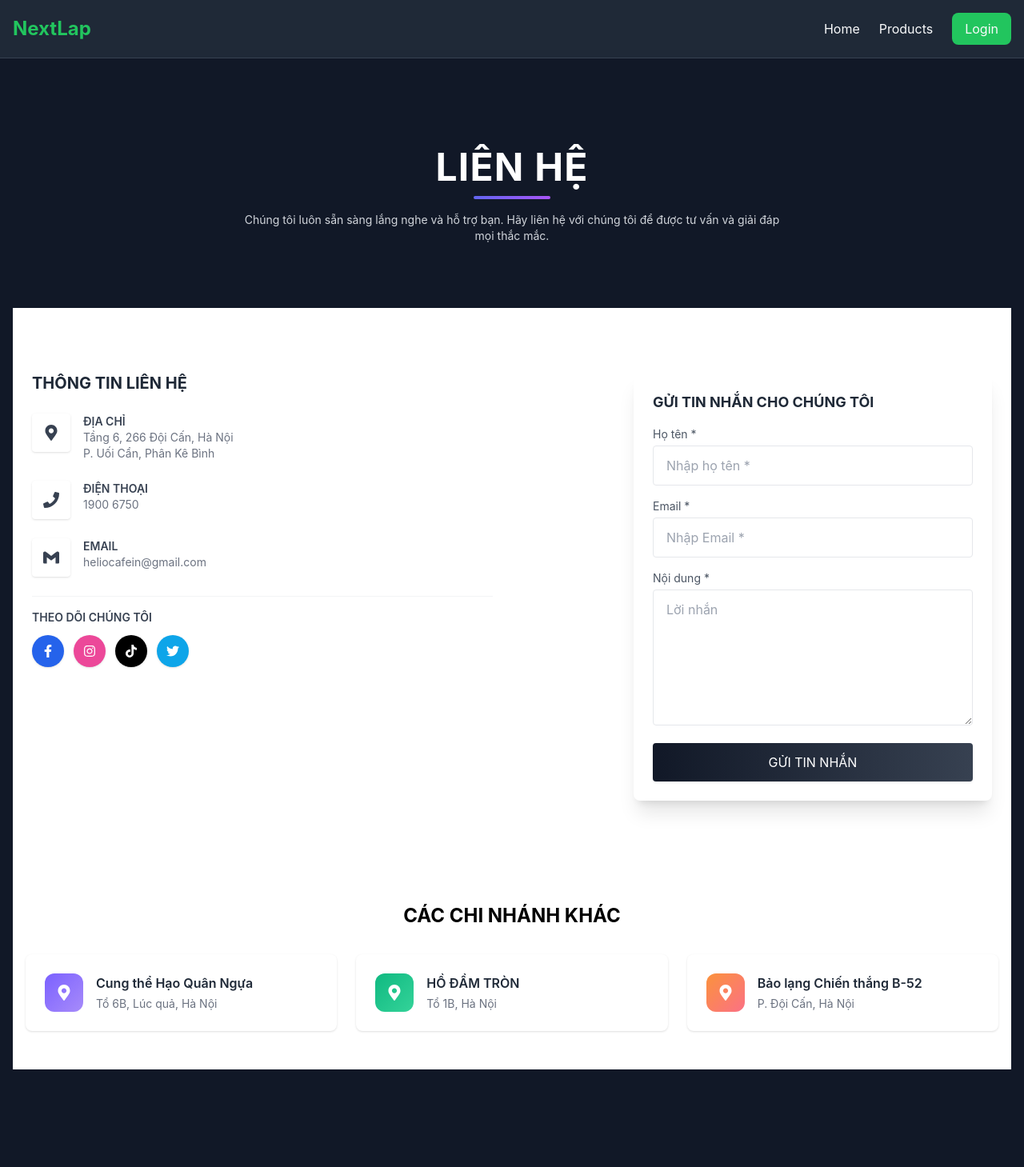
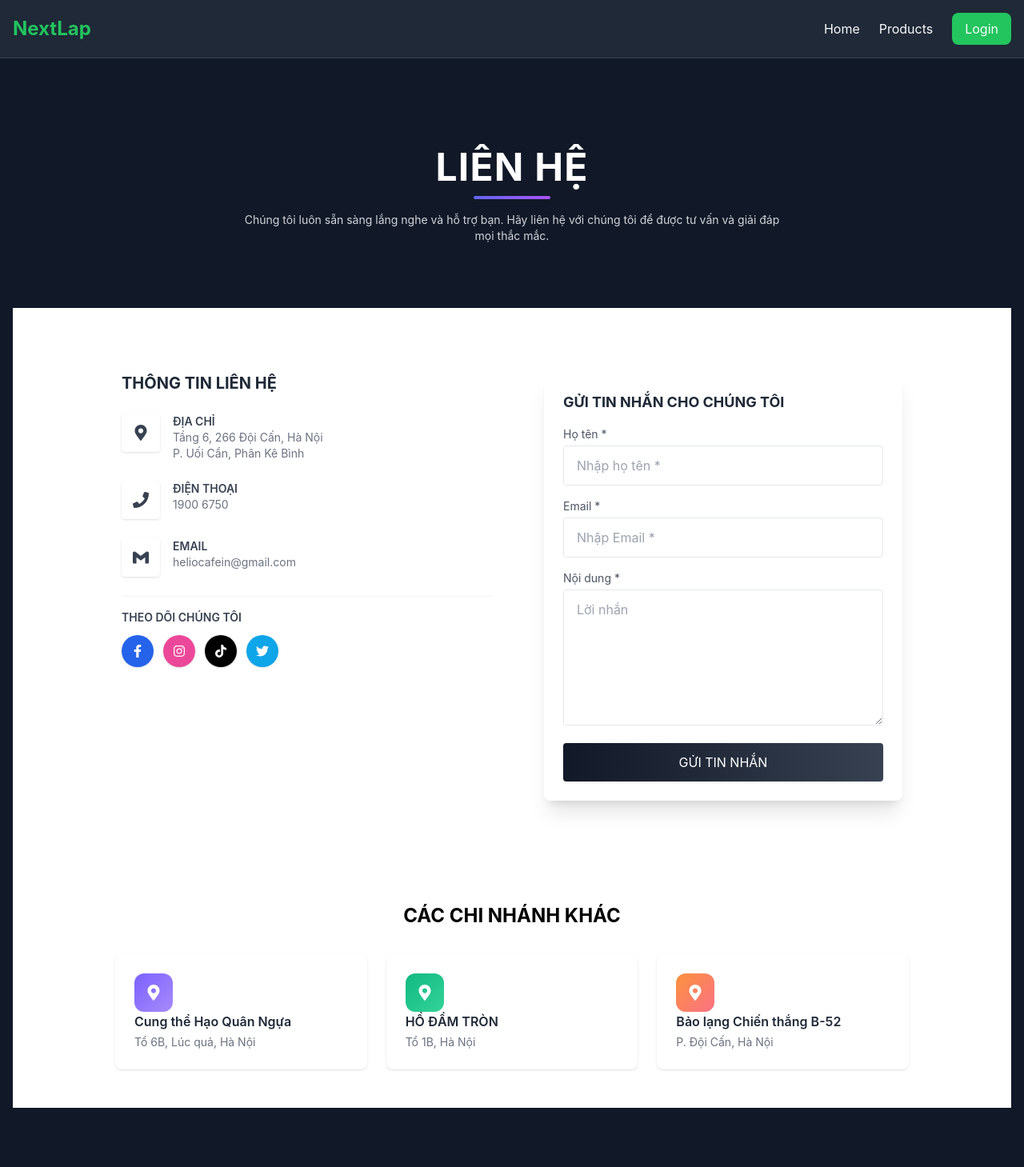
Before and after one commit to huuxuan22/NextLap, a React (Create React App) app in the folder frontend/: page /contact in a window 1280 px wide. Shown: the top 1459 px of the page at 80% size. Built offline with nearby package versions, Linux system fonts and the light colour scheme.

Commit message:
create contact

```diff
--- a/frontend/src/pages/Contact.jsx
+++ b/frontend/src/pages/Contact.jsx
@@ -37,7 +37,7 @@ const Contact = () => {
 
             {/* Main content */}
             <div className="bg-white w-full">
-                <div className="max-w-7xl mx-auto px-6 py-20 grid md:grid-cols-2 gap-12 items-start">
+                <div className="max-w-5xl mx-auto px-6 py-20 grid md:grid-cols-2 gap-12 items-start">
                 {/* Left: Contact Info */}
                 <div>
                     <h2 className="text-xl font-bold text-gray-800 mb-6">THÔNG TIN LIÊN HỆ</h2>
@@ -121,12 +121,12 @@ const Contact = () => {
 
             {/* Branches */}
             <div className="bg-white">
-                <div className="max-w-7xl mx-auto px-4 py-12">
+                <div className="max-w-5xl mx-auto px-4 py-12">
                     <h2 className="text-center text-2xl font-bold mb-8 text-black">CÁC CHI NHÁNH KHÁC</h2>
                     <div className="grid sm:grid-cols-2 md:grid-cols-3 gap-6">
                         {branches.map((b) => (
                             <div key={b.id} className="bg-white rounded-lg p-6 shadow">
-                                <div className="flex items-start gap-4">
+                                <div className="items-start gap-4">
                                     <div
                                         className="w-12 h-12 rounded-xl flex items-center justify-center"
                                         style={{ background: `linear-gradient(135deg, ${b.colorFrom}, ${b.colorTo})` }}
```
